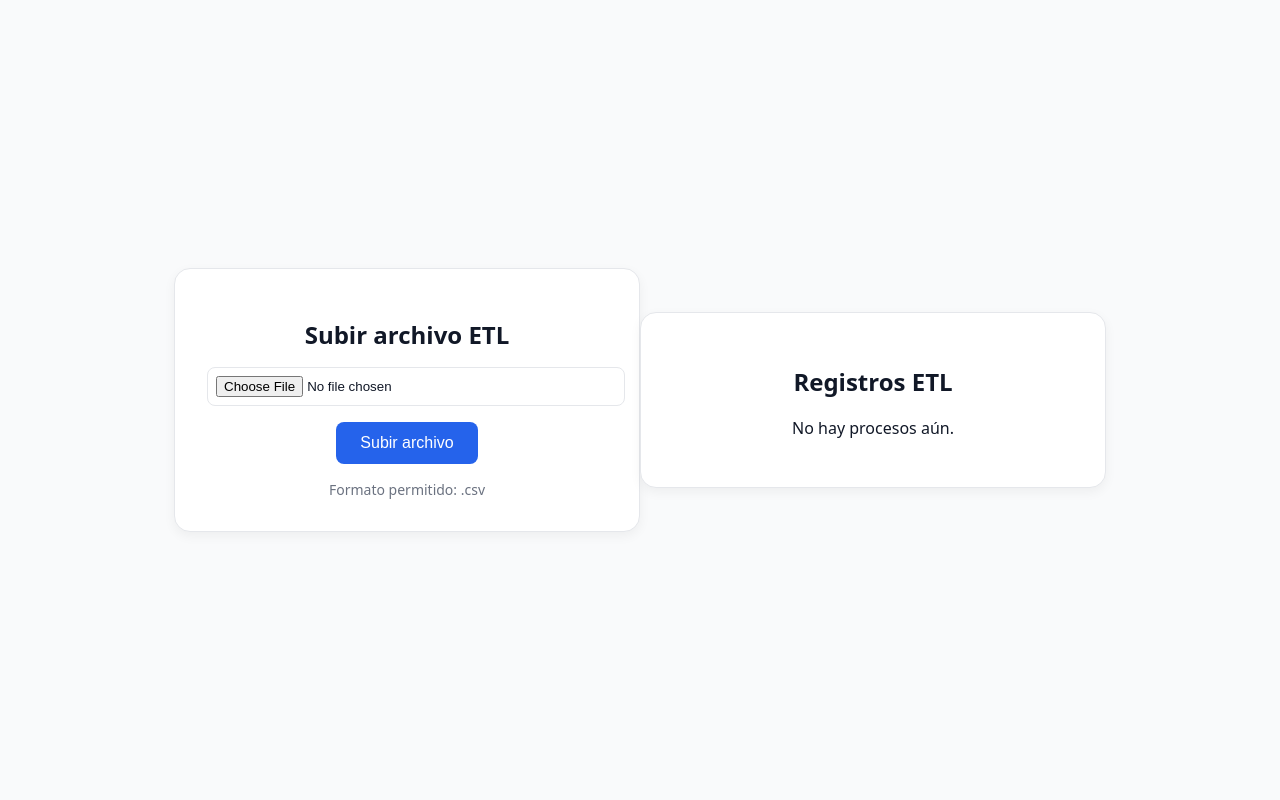
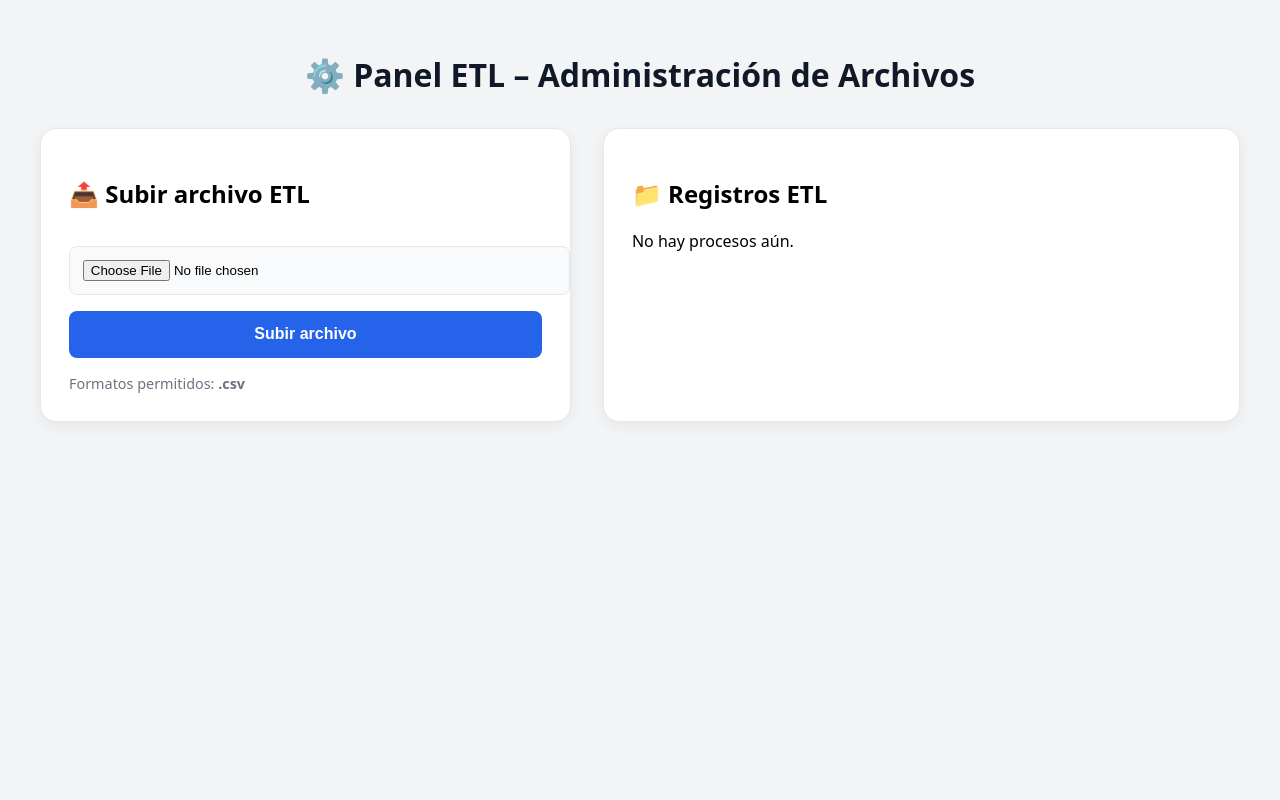
Before and after one commit to aldoGC9092/data_warehouse, a FastAPI app: page / in a window 1280 px wide. Run offline with FastAPI, Linux system fonts and the light colour scheme.

Commit message:
form improved

```diff
--- a/ml.py
+++ b/ml.py
@@ -1,4 +1,3 @@
-# ml.py (actualizado para evitar explosion de cardinalidad)
 import os
 import json
 from pathlib import Path
--- a/templates/formulario.html
+++ b/templates/formulario.html
@@ -5,65 +5,89 @@
     <meta charset="UTF-8">
     <meta name="viewport" content="width=device-width, initial-scale=1.0">
     <title>ETL - Subir Archivo</title>
+
     <style>
         :root {
             --primary: #2563eb;
             --primary-hover: #1e40af;
-            --background: #f9fafb;
+            --secondary: #10b981;
+            --danger: #ef4444;
+            --warning: #f59e0b;
+            --background: #f3f4f6;
+            --card-bg: #ffffff;
             --border: #e5e7eb;
             --text: #111827;
         }
 
         body {
+            margin: 0;
+            padding: 0;
+            background: var(--background);
             font-family: system-ui, sans-serif;
-            background-color: var(--background);
-            color: var(--text);
-            margin: 0;
-            display: flex;
-            align-items: center;
-            justify-content: center;
-            height: 100vh;
         }
 
-        .upload-container {
-            background: white;
-            border: 1px solid var(--border);
-            border-radius: 1rem;
+        /* --- Layout general --- */
+        .layout {
+            max-width: 1200px;
+            margin: auto;
             padding: 2rem;
-            max-width: 400px;
-            width: 90%;
-            box-shadow: 0 4px 12px rgba(0, 0, 0, 0.05);
-            text-align: center;
-            transition: transform 0.2s ease;
         }
 
-        .upload-container:hover {
+        h1 {
+            text-align: center;
+            margin-bottom: 2rem;
+            font-size: 2rem;
+            color: var(--text);
+        }
+
+        /* --- Contenedores tipo tarjeta --- */
+        .card {
+            background: var(--card-bg);
+            border-radius: 1rem;
+            padding: 1.75rem;
+            border: 1px solid var(--border);
+            box-shadow: 0 4px 14px rgba(0, 0, 0, 0.06);
+            transition: transform .2s ease;
+        }
+
+        .card:hover {
             transform: translateY(-2px);
         }
 
-        h1 {
-            font-size: 1.5rem;
-            margin-bottom: 1rem;
+        /* --- Grid responsivo para las dos secciones --- */
+        .grid {
+            display: grid;
+            grid-template-columns: 1fr 1.2fr;
+            gap: 2rem;
         }
 
+        @media(max-width: 900px) {
+            .grid {
+                grid-template-columns: 1fr;
+            }
+        }
+
+        /* --- Inputs --- */
         input[type="file"] {
-            display: block;
             width: 100%;
             margin: 1rem 0;
-            padding: 0.5rem;
+            padding: 0.8rem;
             border: 1px solid var(--border);
             border-radius: 0.5rem;
             cursor: pointer;
+            background: #f9fafb;
         }
 
         input[type="submit"] {
             background-color: var(--primary);
             color: white;
+            padding: 0.9rem;
+            width: 100%;
             border: none;
             border-radius: 0.5rem;
-            padding: 0.75rem 1.5rem;
+            cursor: pointer;
             font-size: 1rem;
-            cursor: pointer;
+            font-weight: 600;
             transition: background-color 0.2s ease;
         }
 
@@ -73,41 +97,132 @@
 
         footer {
             margin-top: 1rem;
-            font-size: 0.875rem;
+            text-align: left;
+            font-size: 0.9rem;
             color: #6b7280;
         }
 
+        /* --- Tabla --- */
         table {
+            width: 100%;
             border-collapse: collapse;
-            width: 100%
+            margin-top: 1rem;
         }
 
-        th,
-        td {
-            border: 1px solid #ccc;
-            padding: 8px
+        th {
+            background: #f1f5f9;
+            padding: 12px;
+            font-weight: 600;
+            border-bottom: 2px solid var(--border);
         }
 
+        td {
+            padding: 10px;
+            border-bottom: 1px solid var(--border);
+        }
+
+        tr:hover td {
+            background: #f9fafb;
+        }
+
+        /* --- Botones --- */
         .btn {
-            padding: 6px 10px;
+            padding: 6px 12px;
             border-radius: 6px;
-            cursor: pointer
+            border: none;
+            cursor: pointer;
+            font-size: 0.85rem;
+            margin: 3px;
+            transition: 0.2s ease;
+        }
+
+        .btn-etl {
+            background: var(--primary);
+            color: white;
+        }
+
+        .btn-save {
+            background: var(--secondary);
+            color: white;
+        }
+
+        .btn-dm {
+            background: var(--warning);
+            color: white;
+        }
+
+        .btn-view {
+            background: #6b7280;
+            color: white;
+        }
+
+        .btn-info {
+            background: #374151;
+            color: white;
+        }
+
+        .btn:hover {
+            opacity: 0.85;
+        }
+
+        /* --- Badges de estado --- */
+        .status {
+            padding: 4px 8px;
+            border-radius: 6px;
+            color: white;
+            font-size: 0.8rem;
+            font-weight: 600;
+        }
+
+        .s-subido {
+            background: #3b82f6;
+        }
+
+        .s-ejecutando {
+            background: #f59e0b;
+        }
+
+        .s-etl-terminado {
+            background: #10b981;
+        }
+
+        .s-guardado {
+            background: #0ea5e9;
+        }
+
+        .s-etl-fallado {
+            background: #ef4444;
+        }
+
+        .s-unknown {
+            background: #6b7280;
         }
     </style>
 </head>
 
 <body>
-    <div class="upload-container">
-        <h1>Subir archivo ETL</h1>
+
+    <div class="layout">
+        <h1>⚙️ Panel ETL – Administración de Archivos</h1>
+
+        <div class="grid">
+
+            <!-- SUBIDA -->
+            <div class="card">
+                <h2>📤 Subir archivo ETL</h2>
+
                 <form action="/api/subir" method="post" enctype="multipart/form-data">
                     <input type="file" name="file" required>
                     <input type="submit" value="Subir archivo">
                 </form>
-        <footer>Formato permitido: .csv</footer>
+
+                <footer>Formatos permitidos: <strong>.csv</strong></footer>
             </div>
 
-    <div class="upload-container">
-        <h2>Registros ETL</h2>
+            <!-- TABLA DE REGISTROS -->
+            <div class="card">
+                <h2>📁 Registros ETL</h2>
+
                 {% if registros|length == 0 %}
                 <p>No hay procesos aún.</p>
                 {% else %}
@@ -120,29 +235,35 @@
                             <th>Acciones</th>
                         </tr>
                     </thead>
+
                     <tbody>
                         {% for r in registros %}
                         <tr>
                             <td>{{ r.id }}</td>
                             <td>{{ r.filename }}</td>
-                    <td>{{ r.status }}</td>
                             <td>
+                                <span class="status s-{{ r.status|replace(' ','-')|lower }}">
+                                    {{ r.status }}
+                                </span>
+                            </td>
+
+                            <td style="white-space: nowrap">
 
                                 <form style="display:inline" action="/api/run_etl/{{ r.id }}" method="post">
-                            <button class="btn">Ejecutar ETL</button>
+                                    <button class="btn btn-etl">Ejecutar ETL</button>
                                 </form>
 
                                 <form style="display:inline" action="/api/save_cleaned/{{ r.id }}" method="post">
-                            <button class="btn">Guardar limpio</button>
+                                    <button class="btn btn-save">Guardar limpio</button>
                                 </form>
 
-                        <form style="display:inline" action="/api/train/{{ r.id }}?target_col=Amount" method="post">
-                            <button class="btn">Ejecutar DM</button>
+                                <form style="display:inline" action="/api/train/{{ r.id }}?target_col=Amount"
+                                    method="post">
+                                    <button class="btn btn-dm">Ejecutar DM</button>
                                 </form>
 
-                        <a class="btn" href="/ml/view/{{ r.id }}">Ver DM</a>
-
-                        <a class="btn" href="/api/estado/{{ r.id }}">Ver detalles</a>
+                                <a class="btn btn-view" href="/ml/view/{{ r.id }}">Ver DM</a>
+                                <a class="btn btn-info" href="/api/estado/{{ r.id }}">Detalles</a>
 
                             </td>
                         </tr>
@@ -152,6 +273,9 @@
                 {% endif %}
             </div>
 
+        </div>
+    </div>
+
 </body>
 
 </html>
```
Lines whose indentation alone changed are shown as unchanged.
